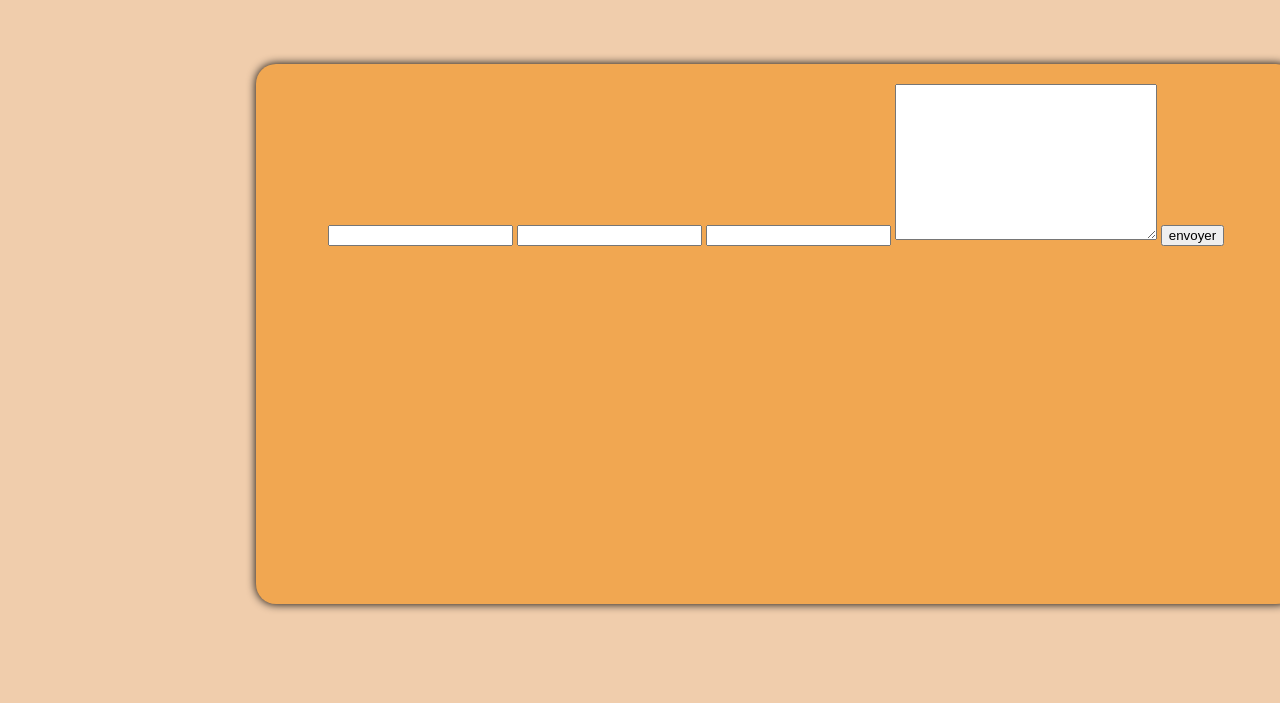
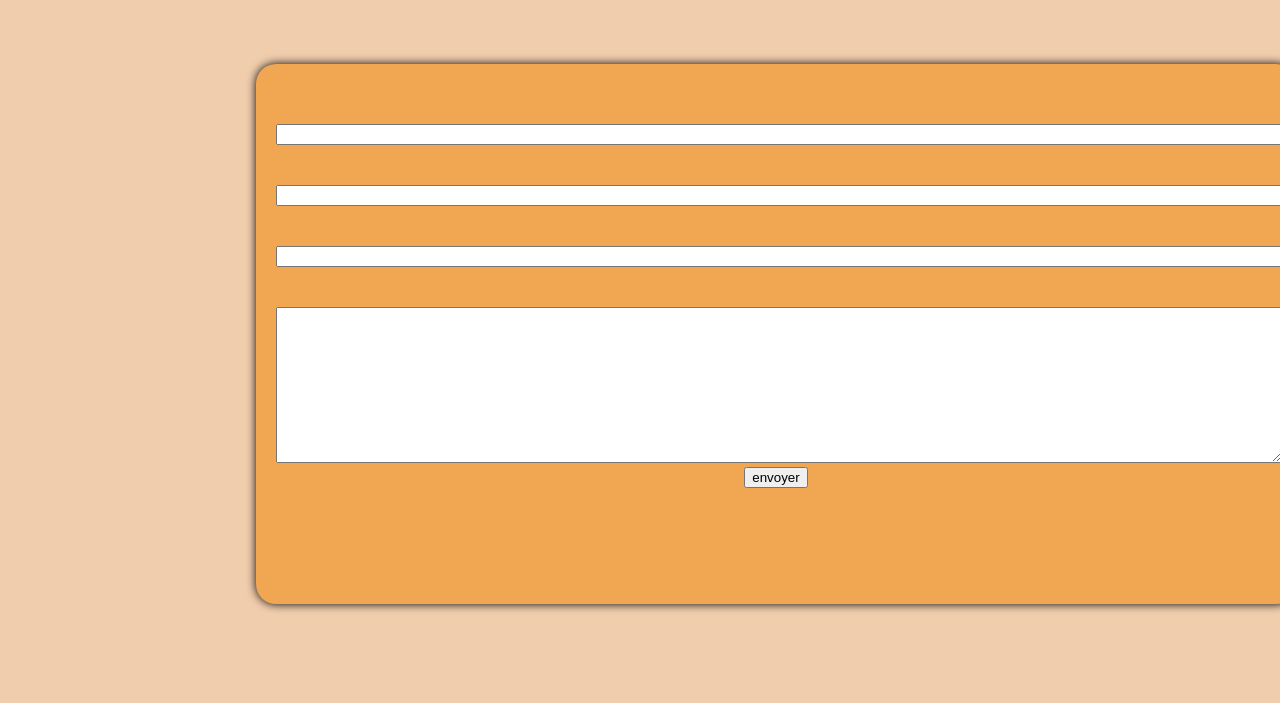
Before and after one commit to follana/structure-dev, a PHP site: page /formulaire.html in a window 1280 px wide. Shown: the part 92-795 px from the top of the page. Run offline with PHP 8.4, Linux system fonts and the light colour scheme.

Commit message:
form progress

```diff
--- a/5-Exercices-en-cours-formation/test2/formulaire.html
+++ b/5-Exercices-en-cours-formation/test2/formulaire.html
@@ -18,10 +18,10 @@
 <section class="fond">
 
     <form action="" method="">
-            <input type="text"surname="prenom">
-            <input type="text"name="nom">
-            <input type="text"name="adresse">
-            <textarea name="text" id cols="30"rows="10"></textarea>
+            <input type="text"surname="prenom"class="inputdata">
+            <input type="text"name="nom"class="inputdata">
+            <input type="text"name="adresse"class="inputdata">
+            <textarea name="text" id cols="80"rows="10"class="inputdata"></textarea>
             <input type="submit" value="envoyer">
     </form>
 
--- a/5-Exercices-en-cours-formation/test2/style1.css
+++ b/5-Exercices-en-cours-formation/test2/style1.css
@@ -145,5 +145,13 @@ a {
 
 .form{
     display:flex;
+    height:100%;
+    width: 100%;
     align-items: center;
+    flex-direction: column;
 }
+
+.inputdata{
+    width:100%;
+    margin-top: 40px;
+}
```
